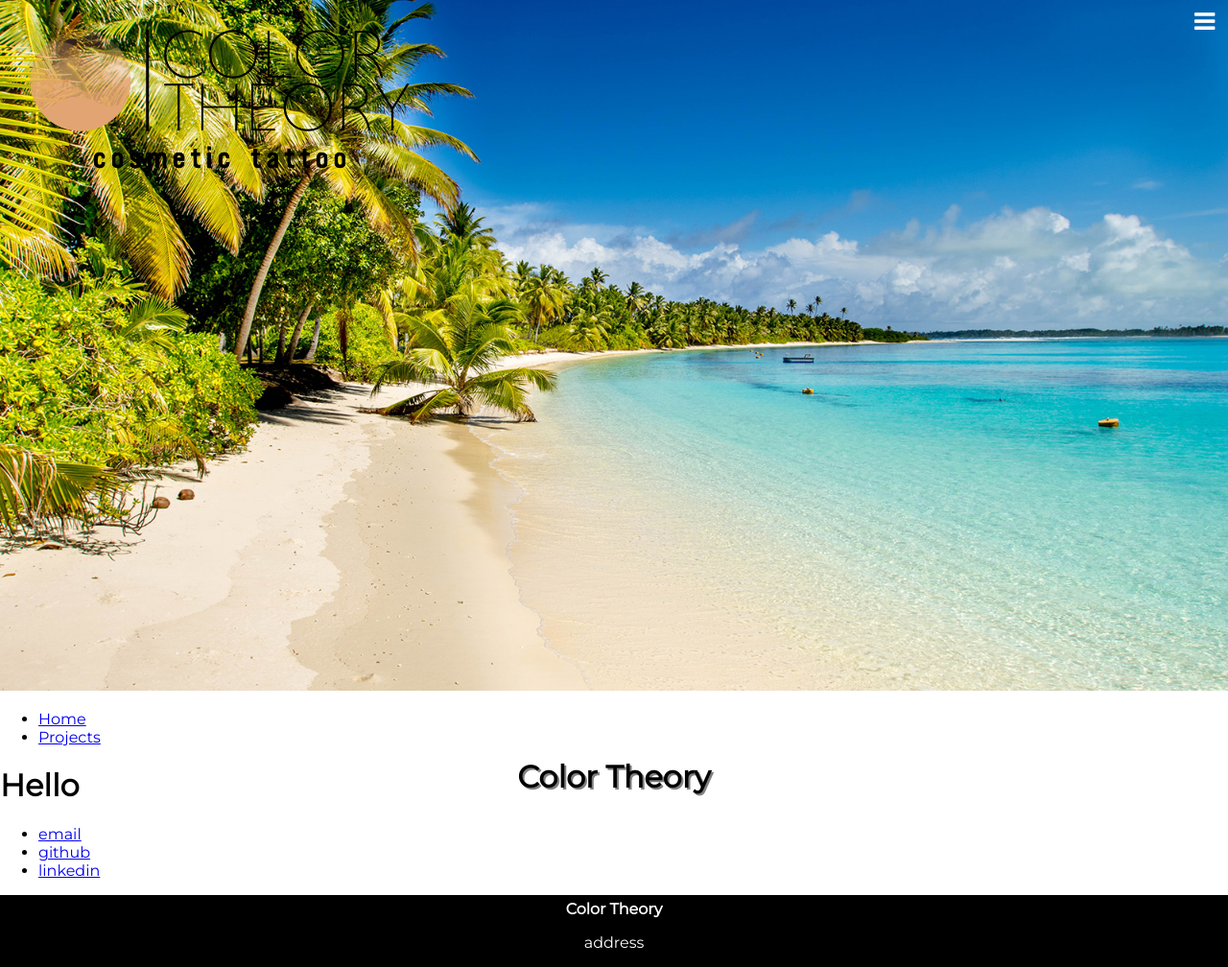
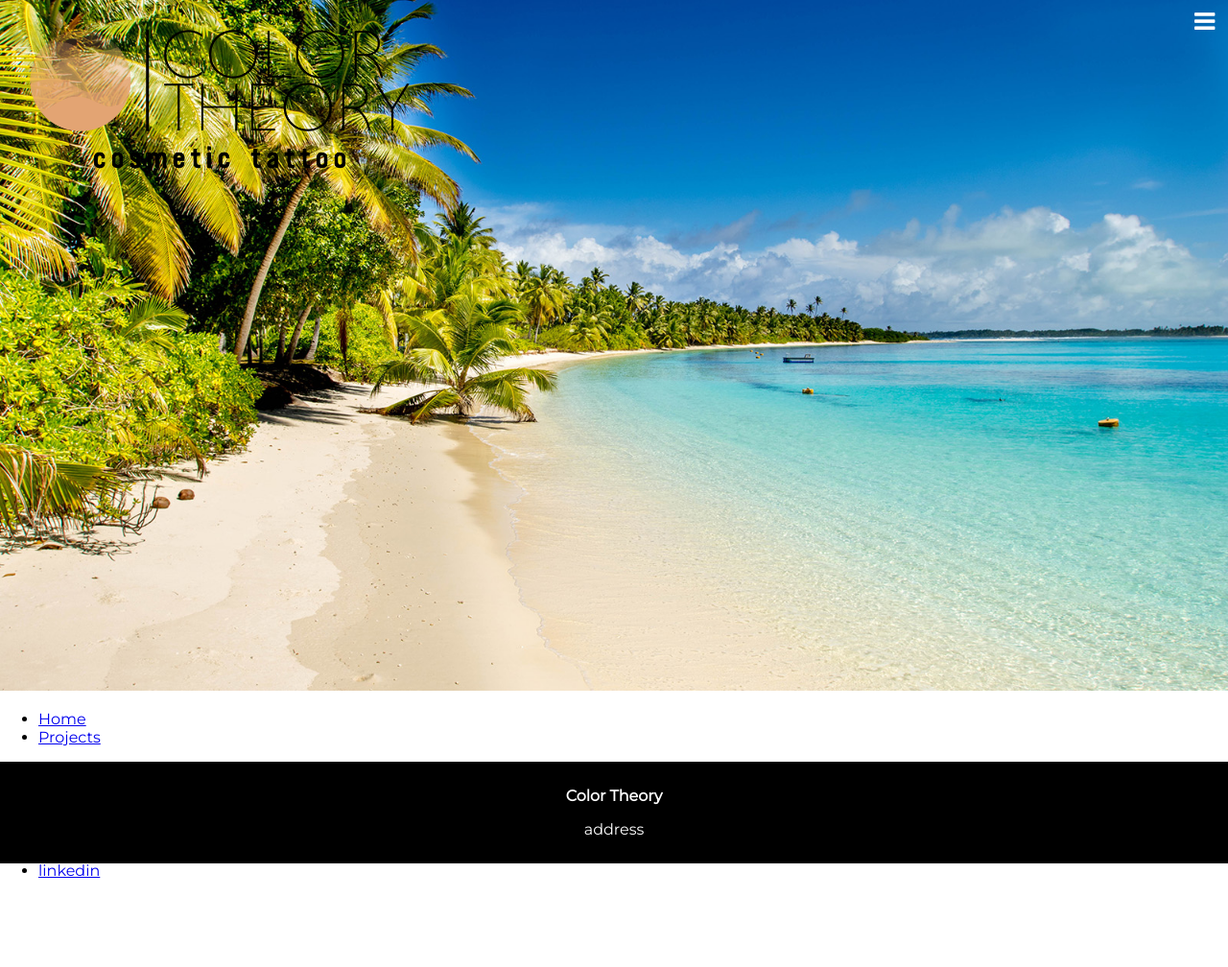
Before and after one commit to crogenmuser/Website, a Jekyll site: the page built from index.html, in a window 1280 px wide. Shown: the whole page at 96% size. Built offline with Jekyll 4.4.1, drawn with Linux system fonts in a browser that asks for light colours; nearby versions of some CDN libraries; after the commit the page ends 933 px from its top, so only the background shows below that.

Commit message:
look good

```diff
--- a/css/main.css
+++ b/css/main.css
@@ -41,16 +41,18 @@ body{
 
 #bottom {
     width: 100%;
-
     background-color: #000000;
     object-fit: cover;
     overflow: hidden;
+    padding-top: 10px;
+    padding-bottom: 10px;
+    bottom: 0px;
+    position: fixed;
 }
 
 #bottom > *{
     color: white;
     text-align: center;
-    margin-top: 5px;
 }
 
 #bottom > a {
```
